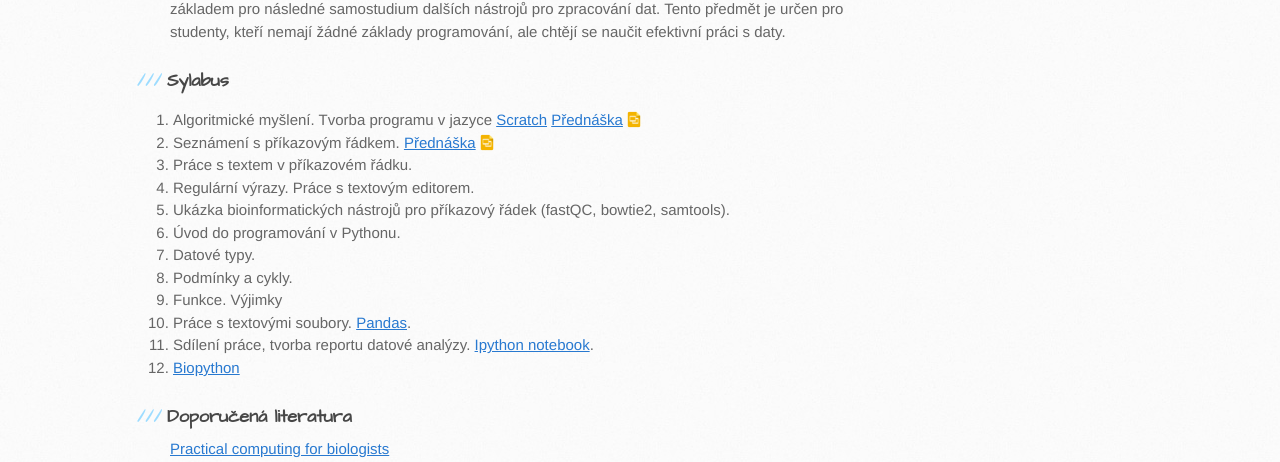
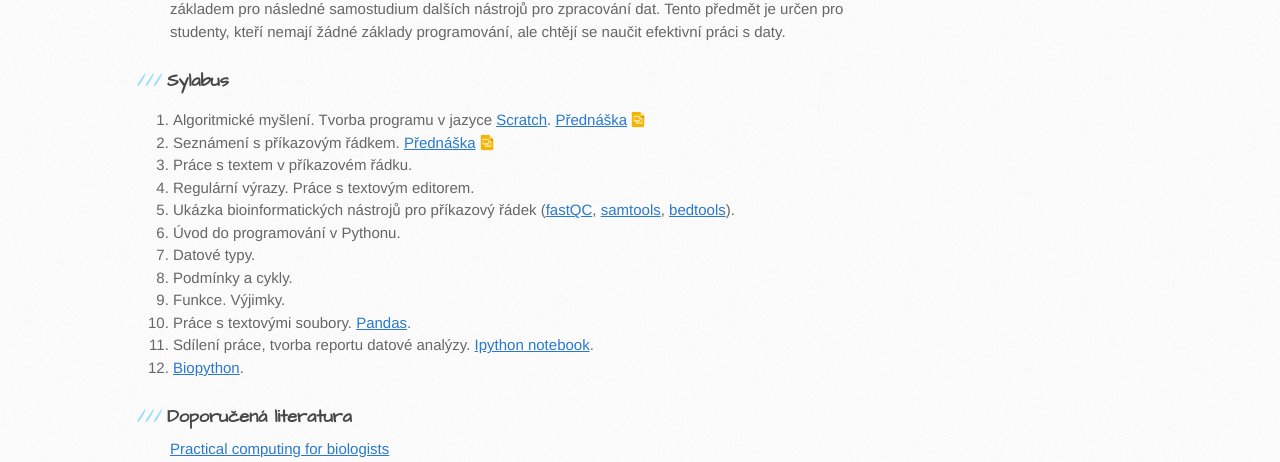
Before and after one commit to anastazie/intro_python_biol, a Jekyll site: the page built from index.md, in a window 1280 px wide. Shown: the part 990-1452 px from the top of the page. Built offline with Jekyll 4.4.1, drawn with Linux system fonts in a browser that asks for light colours.

Commit message:
Update index.md

```diff
--- a/index.md
+++ b/index.md
@@ -16,18 +16,18 @@ Python je velmi přivětivý a dobře čitelný jazyk, který má velkou a nest
 Cílem předmětu je zbavení studentů strachu z příkazového řádku a naučit je nejen příkazy pro zpracování dat, ale i způsoby, jak lze na problém podívat z pohledu algoritmického myšlení. Po úspěšném absolvování předmětu budou studenti schopni provádět analýzu dat jakýchkoliv dat v textovém formátu efektivněji a reproducibilně. Tento kurz může také poslouží studentům dobrým základem pro následné samostudium dalších nástrojů pro zpracování dat. Tento předmět je určen pro studenty, kteří nemají žádné základy programování, ale chtějí se naučit efektivní práci s daty.
 
 ### Sylabus
-1. Algoritmické myšlení. Tvorba programu v jazyce [Scratch](https://scratch.mit.edu/) <a href="https://docs.google.com/presentation/d/1wTbMsSLcAR-PMlyCPSV7bTxm_JIbaf3ES4ZEBmHo0VM/edit?usp=sharing" class="presentation">Přednáška</a>
+1. Algoritmické myšlení. Tvorba programu v jazyce [Scratch](https://scratch.mit.edu/). <a href="https://docs.google.com/presentation/d/1wTbMsSLcAR-PMlyCPSV7bTxm_JIbaf3ES4ZEBmHo0VM/edit?usp=sharing" class="presentation">Přednáška</a>
 2. Seznámení s příkazovým řádkem. <a href="https://docs.google.com/presentation/d/1QSjm9QY1Ya9Tn7hMx5e836ly8soJtcBdUFmBKd2K69o/edit?usp=sharing" class="presentation">Přednáška</a>
 3. Práce s textem v příkazovém řádku.
 4. Regulární výrazy. Práce s textovým editorem.
-5. Ukázka bioinformatických nástrojů pro příkazový řádek (fastQC, bowtie2, samtools).
+5. Ukázka bioinformatických nástrojů pro příkazový řádek ([fastQC](http://www.bioinformatics.babraham.ac.uk/projects/fastqc/), [samtools](http://www.htslib.org/doc/samtools.html), [bedtools](http://bedtools.readthedocs.io/en/latest/)).
 6. Úvod do programování v Pythonu.
 7. Datové typy.
 8. Podmínky a cykly.
-9. Funkce. Výjimky
+9. Funkce. Výjimky.
 10. Práce s textovými soubory. [Pandas](http://pandas.pydata.org/).
 11. Sdílení práce, tvorba reportu datové analýzy. [Ipython notebook](http://jupyter.org/).
-12. [Biopython](http://biopython.org/DIST/docs/tutorial/Tutorial.html)
+12. [Biopython](http://biopython.org/DIST/docs/tutorial/Tutorial.html).
 
 ### Doporučená literatura
 
```
